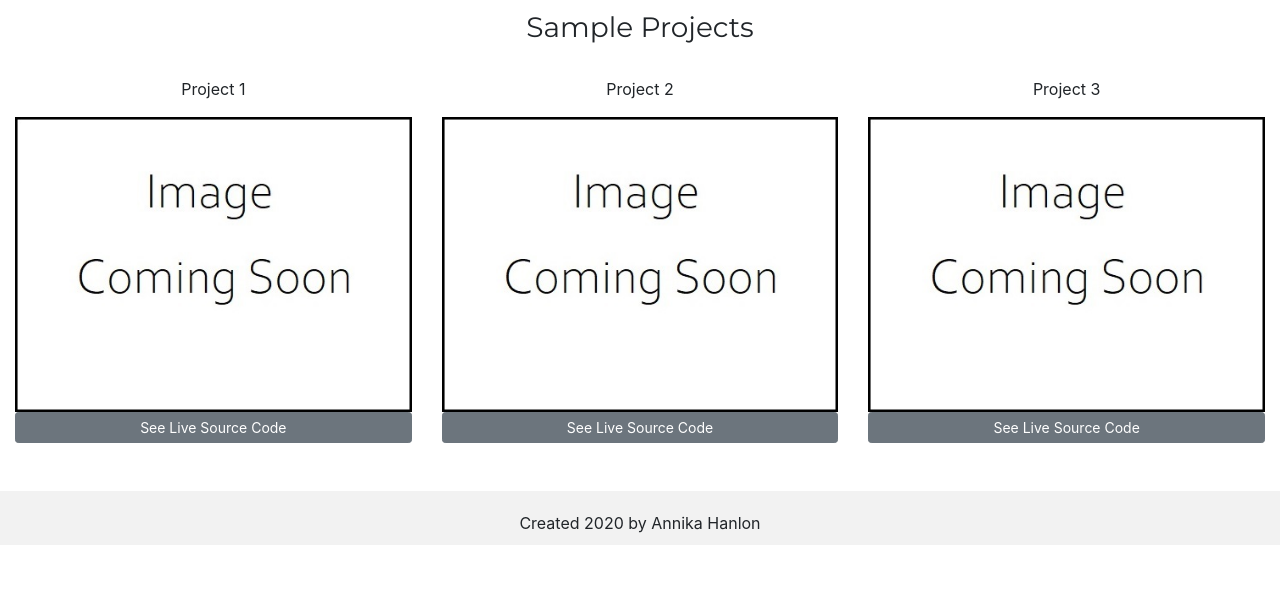
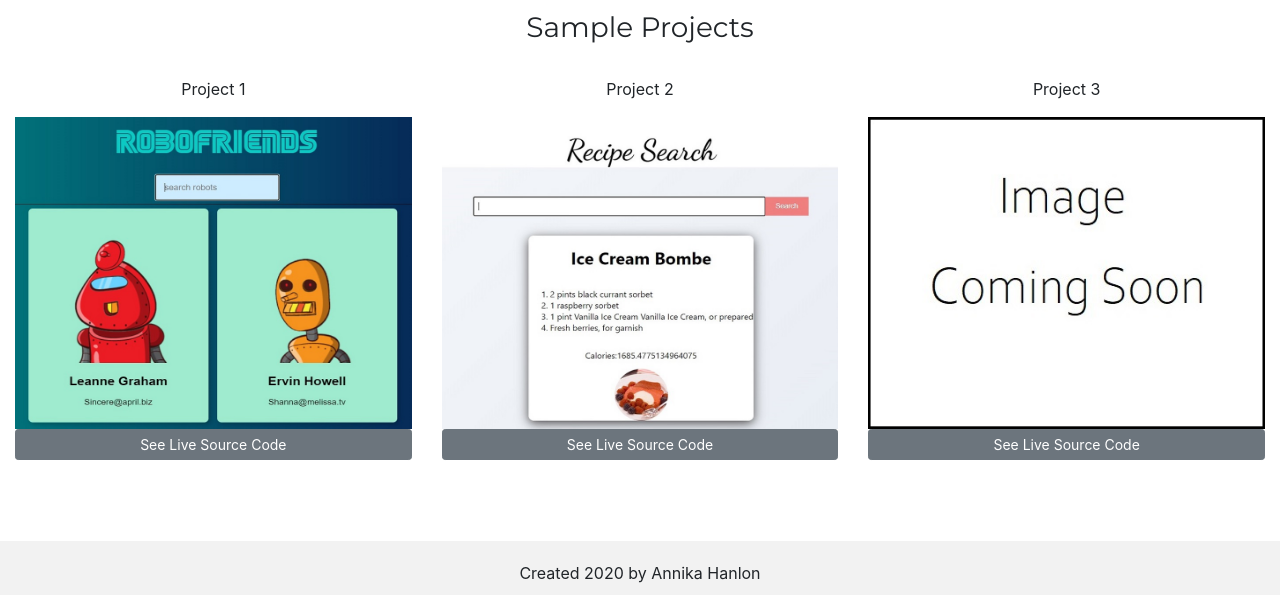
Before and after one commit to AHanlon140/Portfoio, a plain HTML site: page index.html in a window 1280 px wide. Shown: the part 327-922 px from the top of the page. Before the commit the page ends 872 px from the top, so only its background shows below. Drawn offline with nearby package versions, Linux system fonts and the light colour scheme.

Commit message:
day two upload

```diff
--- a/index.html
+++ b/index.html
@@ -88,18 +88,21 @@
   <div class="row">
     <div class="col-sm-4">
       <p>Project 1</p>
-      <img src="soon.jpg" class="img-responsive" style="width:100%" alt="Image">
-      <div><a target="_blank" class="btn btn-secondary btn-sm btn-block" href="#">See Live Source Code</a></div>
+      <img src="robofriends.jpg" class="img-responsive" style="width:100%" height="75%" alt="Image">
+      <div><a target="_blank" class="btn btn-secondary btn-sm btn-block" href="https://github.com/AHanlon140/robofriends">See Live Source Code</a></div>
+
     </div>
     <div class="col-sm-4">
       <p>Project 2</p>
-      <img src="soon.jpg" class="img-responsive" style="width:100%" alt="Image">
-      <div><a target="_blank" class="btn btn-secondary btn-sm btn-block" href="#">See Live Source Code</a></div>
+      <img src="recipe.jpg" class="img-responsive" style="width:100%" height="75%" alt="Image">
+      <div><a target="_blank" type="button" class="btn btn-secondary btn-sm btn-block" href="https://github.com/AHanlon140/recipesearch">See Live Source Code</a></div>
+
     </div>
     <div class="col-sm-4">
       <p>Project 3</p>
-      <img src="soon.jpg" class="img-responsive" style="width:100%" alt="Image">
+      <img src="soon.jpg" class="img-responsive" style="width:100%" height="75%" alt="Image">
       <div><a target="_blank" class="btn btn-secondary btn-sm btn-block" href="#">See Live Source Code</a></div>
+
     </div>
   </div>
 </div><br><br>
```
Also changed, not shown: 100days.html (+6 -5 lines), dayone.jpg, daytwo.JPG (added), recipe.jpg (added), robofriends.jpg (added).
